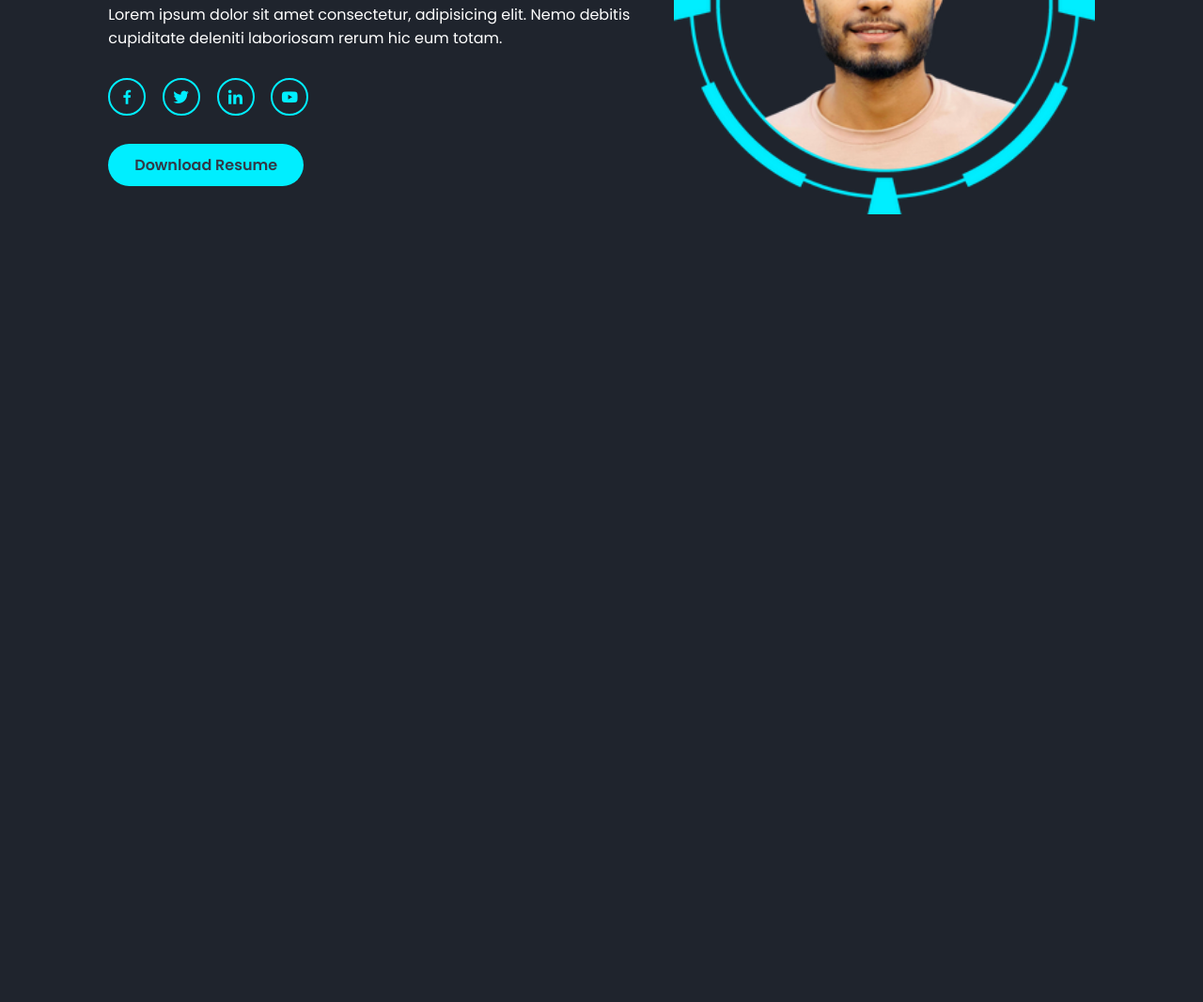
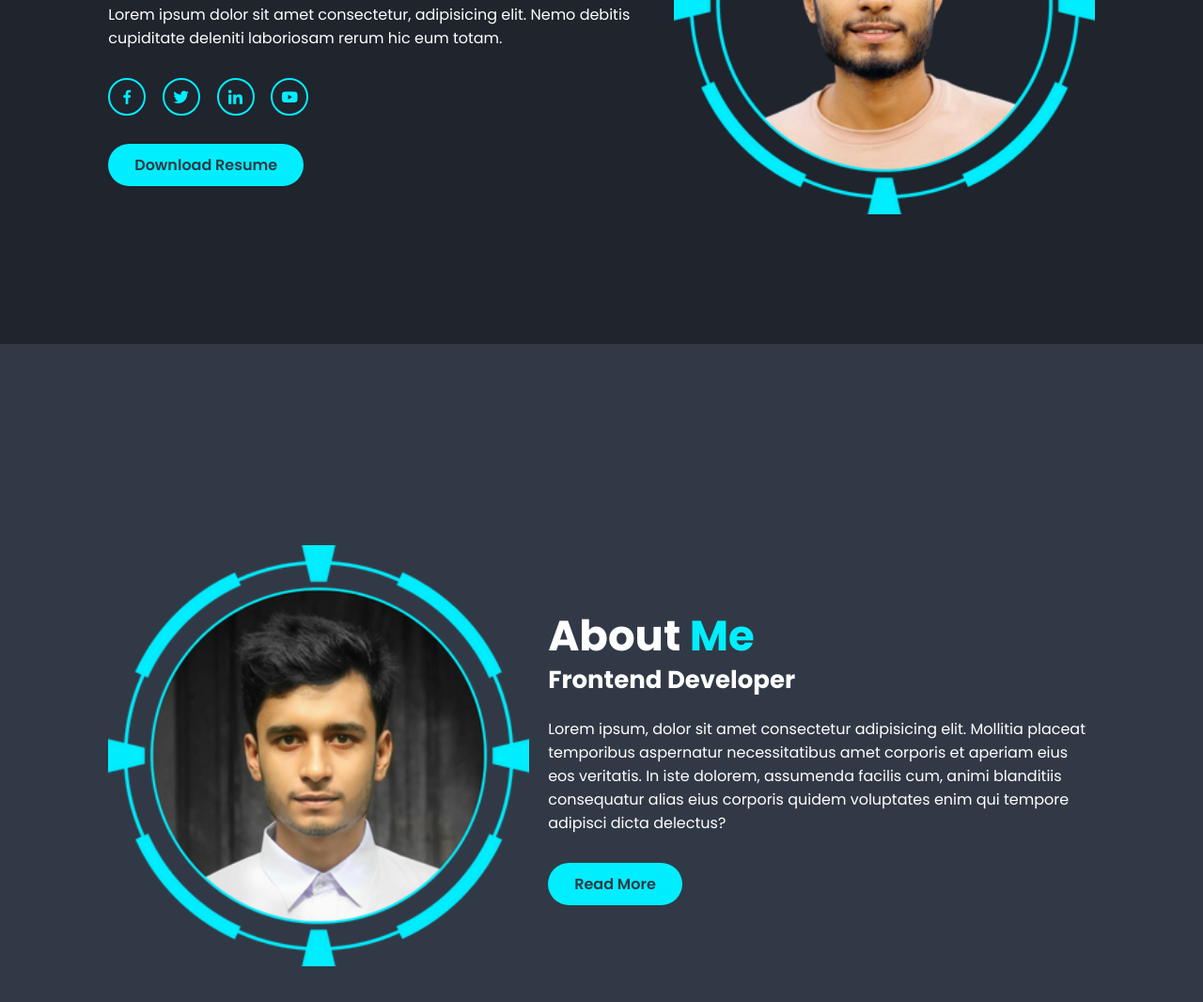
Before and after one commit to naeemtalukder/portfolio-js, a plain HTML site: page index.html in a window 1280 px wide. Shown: the part 434-1500 px from the top of the page at 94% size. Before the commit the page ends 800 px from the top, so only its background shows below. Drawn offline with nearby package versions, Linux system fonts and the light colour scheme.

Commit message:
About section

```diff
--- a/index.html
+++ b/index.html
@@ -52,6 +52,23 @@
         </div>
     </section>
 
+    <!-- about section design -->
+    <section class="about" id="about">
+        <div class="about-img">
+            <img src="/images/profile.png.png" alt="">
+        </div>
+
+        <div class="about-content">
+            <h2 class="heading">About <span>Me</span></h2>
+            <h3>Frontend Developer</h3>
+            <p>Lorem ipsum, dolor sit amet consectetur adipisicing elit. Mollitia placeat temporibus
+                aspernatur necessitatibus amet corporis et aperiam eius eos veritatis.
+                In iste dolorem, assumenda facilis cum, animi blanditiis consequatur alias
+                eius corporis quidem voluptates enim qui tempore adipisci dicta delectus?</p>
+            <a href="#" class="btn">Read More</a>
+        </div>
+    </section>
+
 
     <!-- custom js -->
     <script src="/app.js"></script>
--- a/style.css
+++ b/style.css
@@ -140,3 +140,34 @@ span {
 .btn:hover {
     box-shadow: none;
 }
+
+.about {
+    display: flex;
+    justify-content: center;
+    align-items: center;
+    gap: 2rem;
+    background: var(--second-bg-color);
+}
+
+.about-img img {
+    width: 35vw;
+}
+
+.heading {
+    text-align: center;
+    font-size: 4.5rem;
+}
+
+.about-content h2 {
+    text-align: left;
+    line-height: 1.2;
+}
+
+.about-content h3 {
+    font-size: 2.6rem;
+}
+
+.about-content p {
+    font-size: 1.6rem;
+    margin: 2rem 0 3rem;
+}
```
